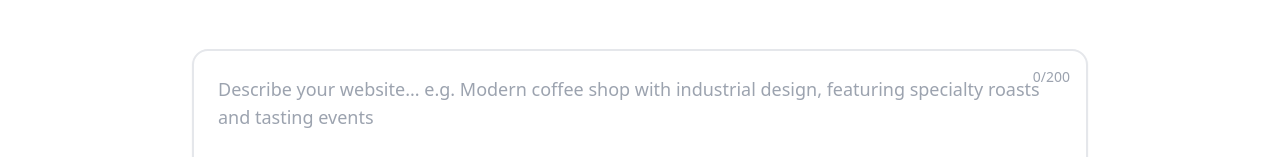
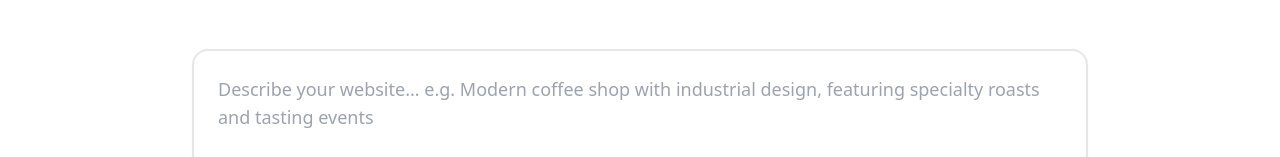
Before and after one commit to romanvieito/simplerb, a Next.js app: page /web in a window 1280 px wide. Shown: the part 276-433 px from the top of the page. Built offline with nearby package versions, Linux system fonts and the light colour scheme; no server answers.

Commit message:
no counter

```diff
--- a/pages/web.tsx
+++ b/pages/web.tsx
@@ -1001,11 +1001,6 @@ const WebPage = () => {
               />
 
 
-              {/* Character Counter */}
-              <div className="absolute top-4 right-4 text-sm text-gray-400">
-                {textDescription.length}/200
-              </div>
-
               {/* Integrated Action Bar */}
               <div className="absolute bottom-0 left-0 right-0 flex items-center justify-between bg-gray-50 rounded-b-2xl p-4 border-t border-gray-100 overflow-visible">
                 <div className="flex items-center space-x-3 overflow-visible">
```
